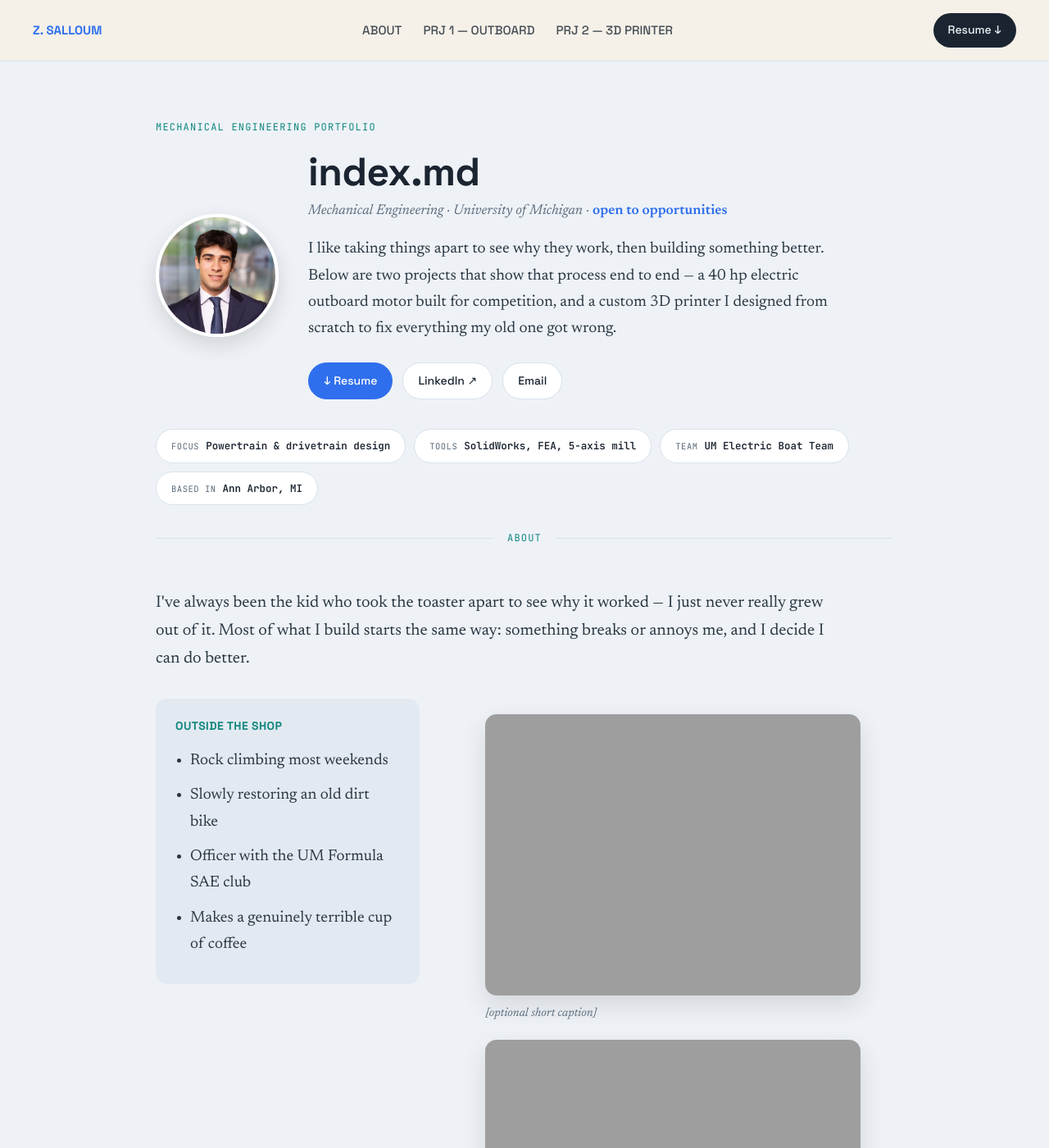
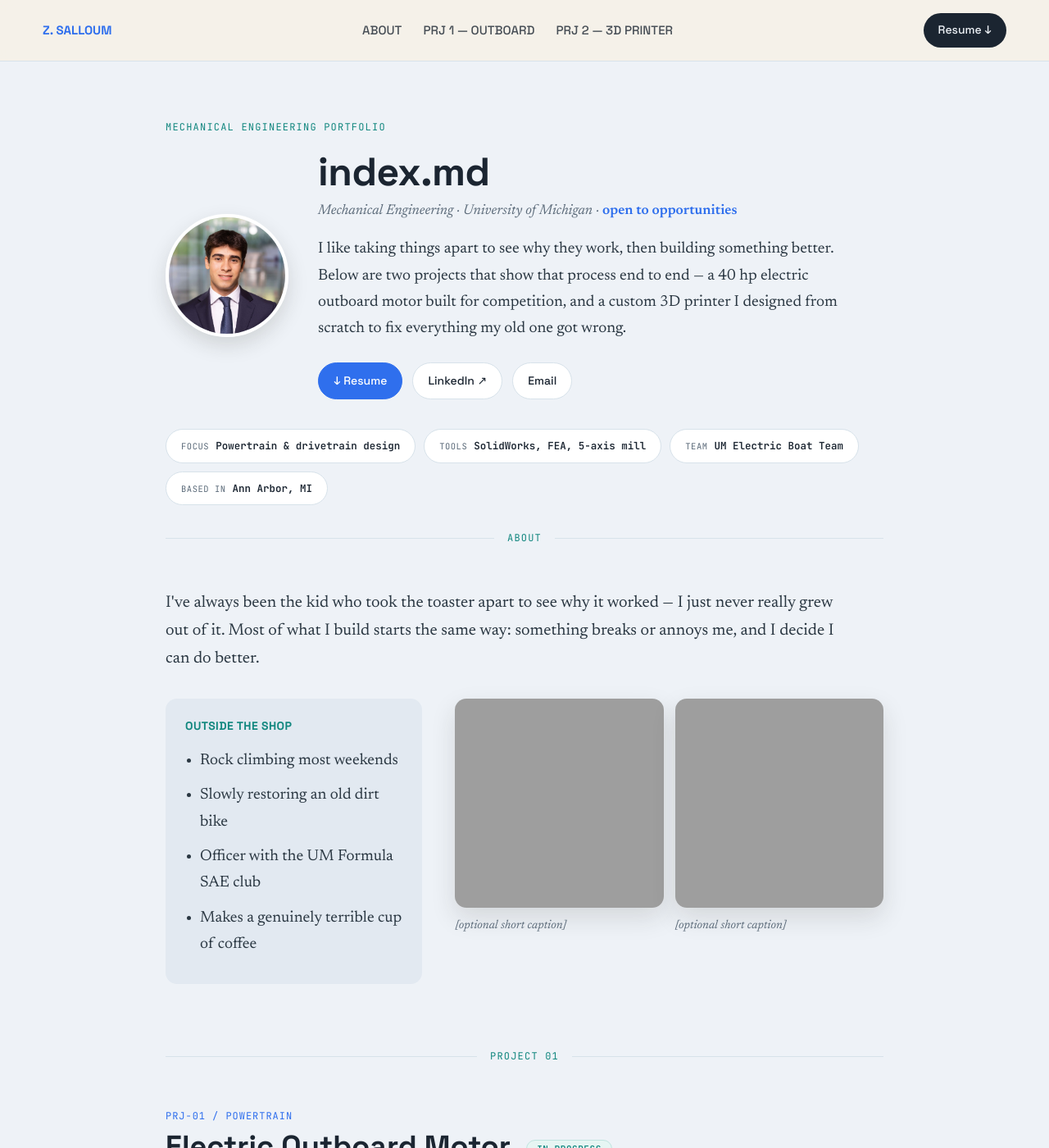
Before and after one commit to zacharysalloum/zacharysalloum.github.io, a Jekyll site: the page built from index.md, in a window 1280 px wide and 1400 px high. Shown: the whole window at 82% size. Built offline with Jekyll 4.4.1, drawn with Linux system fonts in a browser that asks for light colours.

Commit message:
Add files via upload

```diff
--- a/assets/css/style.css
+++ b/assets/css/style.css
@@ -35,7 +35,7 @@
   display:flex;
   align-items:center;
   justify-content:space-between;
-  padding:16px 40px;
+  padding:16px 52px;
   font-family:var(--font-display);
   font-size:15px;
   font-weight:500;
@@ -59,7 +59,7 @@
 header.hero{
   max-width:980px;
   margin:0 auto;
-  padding:70px 40px 30px;
+  padding:70px 52px 30px;
 }
 .eyebrow{
   font-family:var(--font-mono);
@@ -149,7 +149,7 @@
 .dim-divider{
   max-width:980px;
   margin:0 auto;
-  padding:0 40px;
+  padding:0 52px;
   display:flex;
   align-items:center;
   gap:16px;
@@ -170,7 +170,7 @@
 .project{
   max-width:980px;
   margin:0 auto;
-  padding:52px 40px 70px;
+  padding:52px 52px 70px;
 }
 .project-head{
   display:flex;
@@ -284,6 +284,15 @@
 .constraints-col ul{margin:0;padding-left:18px;}
 .constraints-col li{margin-bottom:10px;color:#2a3742;}
 
+.about-photos{
+  display:grid;
+  grid-template-columns:1fr 1fr;
+  gap:14px;
+  align-self:start;
+}
+.about-photos .log-photo{margin:0;}
+.about-photos .log-photo img{aspect-ratio:1/1;object-fit:cover;}
+
 /* ---------- build log (photo essay) ---------- */
 .build-log{margin-top:44px;}
 .log-step{
@@ -376,7 +385,7 @@
 footer{
   background:var(--ink);
   color:#dbe6ef;
-  padding:44px 40px;
+  padding:44px 52px;
   font-family:var(--font-mono);
   font-size:13px;
 }
```
